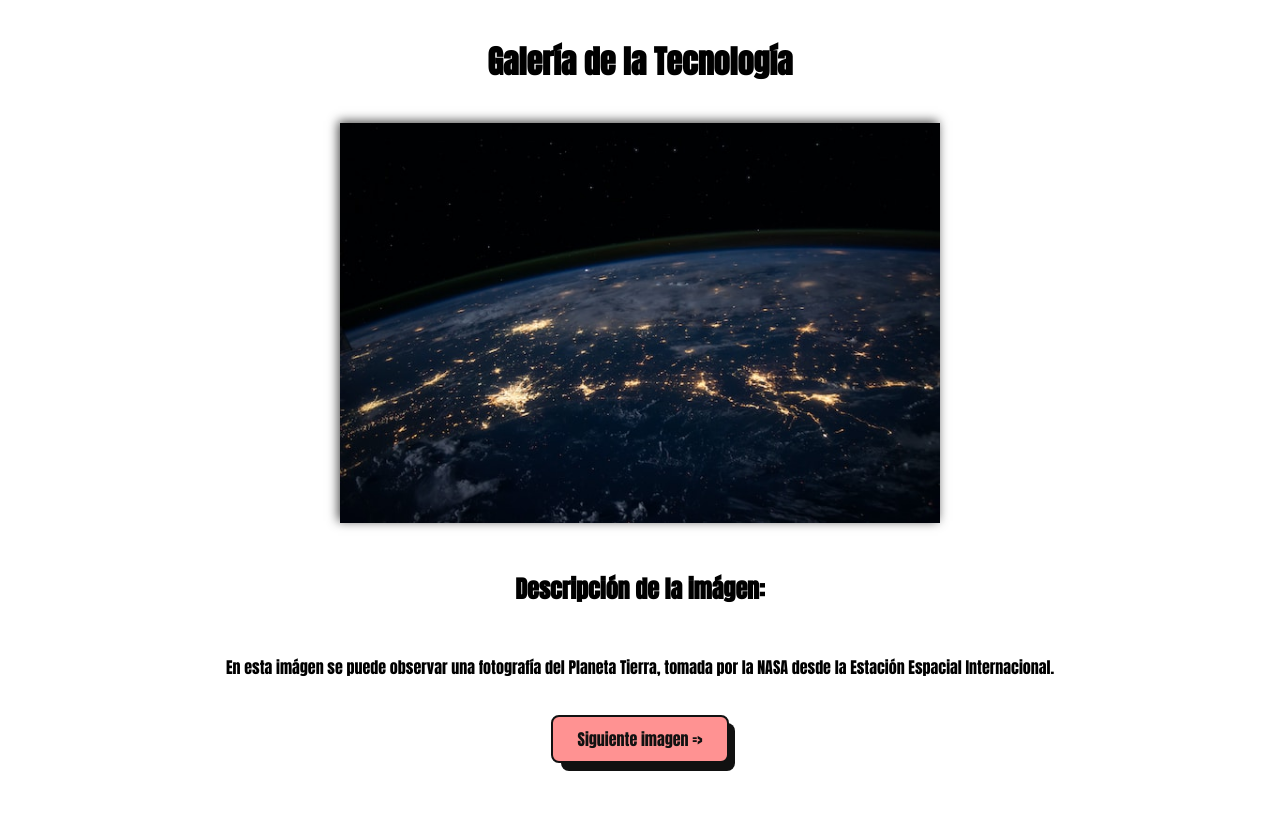
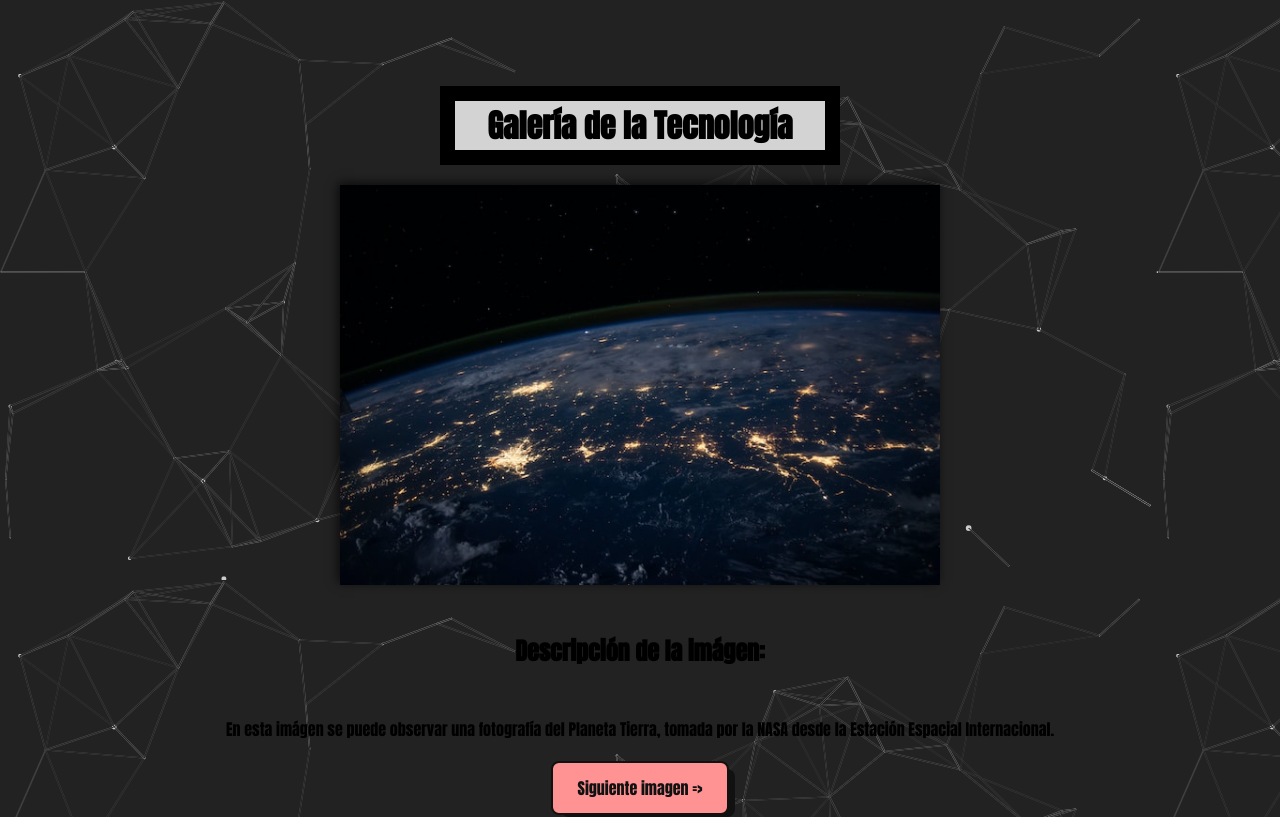
Before and after one commit to juan18506/taller6.2.1-subgrupo2-JAP, a plain HTML site: page index.html in a window 1280 px wide. Drawn offline with Linux system fonts and the light colour scheme.

Commit message:
Unos pequeños arreglos al botón y una imagen de fondo
Además, agregar unos comentarios para que sea más fácil cualquier otro cambio.

```diff
--- a/styles.css
+++ b/styles.css
@@ -1,5 +1,6 @@
 @import url('https://fonts.googleapis.com/css2?family=Anton&display=swap');
 
+/*Estilo global */
 * {
   font-family: 'Anton', sans-serif;
   box-sizing: border-box;
@@ -7,6 +8,7 @@
   padding: 0;
 }
 
+/*Estilo del cuerpo */
 body {
     height: 100vh;
     margin: 0;
@@ -14,9 +16,26 @@ body {
     flex-flow: column nowrap;
     justify-content: center;
     align-items: center;
-    background-color: white
+    background-color: #cccccc;
+    background-image: url("cool.png");
 }
 
+/*Estilo de los títulos */
+h1{
+  text-align: center;
+  margin: auto;
+  margin-top: 100px;
+  margin-bottom: 20px;
+  background-color: lightgrey;
+  width: 400px;
+  border: 15px solid #000000;
+}
+
+h2 {
+margin: 3rem 0;
+}
+
+/*Estilo de la imagen*/
 .image{
   box-shadow: -2px -2px 10px rgba(0, 0, 0, .7);
   height: 400px;
@@ -24,9 +43,10 @@ body {
 }
 
 .image:hover {
-  scale: 1.05;
+  transform: scale(1.05);
 }
 
+/*Estilo del botón*/
 .link-button {
   align-items: center;
   background-color: #ff9292;
@@ -40,14 +60,15 @@ body {
   justify-content: center;
   line-height: 24px;
   margin: auto;
-  max-width: 20%;
-  padding: 0 25px;
+  margin-top: 20px;
+  padding: 25px;
   position: relative;
   text-align: center;
   text-decoration: none;
   user-select: none;
   -webkit-user-select: none;
   touch-action: manipulation;
+
 }
 
 .link-button:after {
@@ -77,12 +98,3 @@ body {
 .link-button:hover {
   outline: 0;
 }
-
-h1{
-    text-align: center;
-    margin: auto;
-}
-
-h2 {
-  margin: 3rem 0;
-}
```
Also changed, not shown: cool.png (added).
